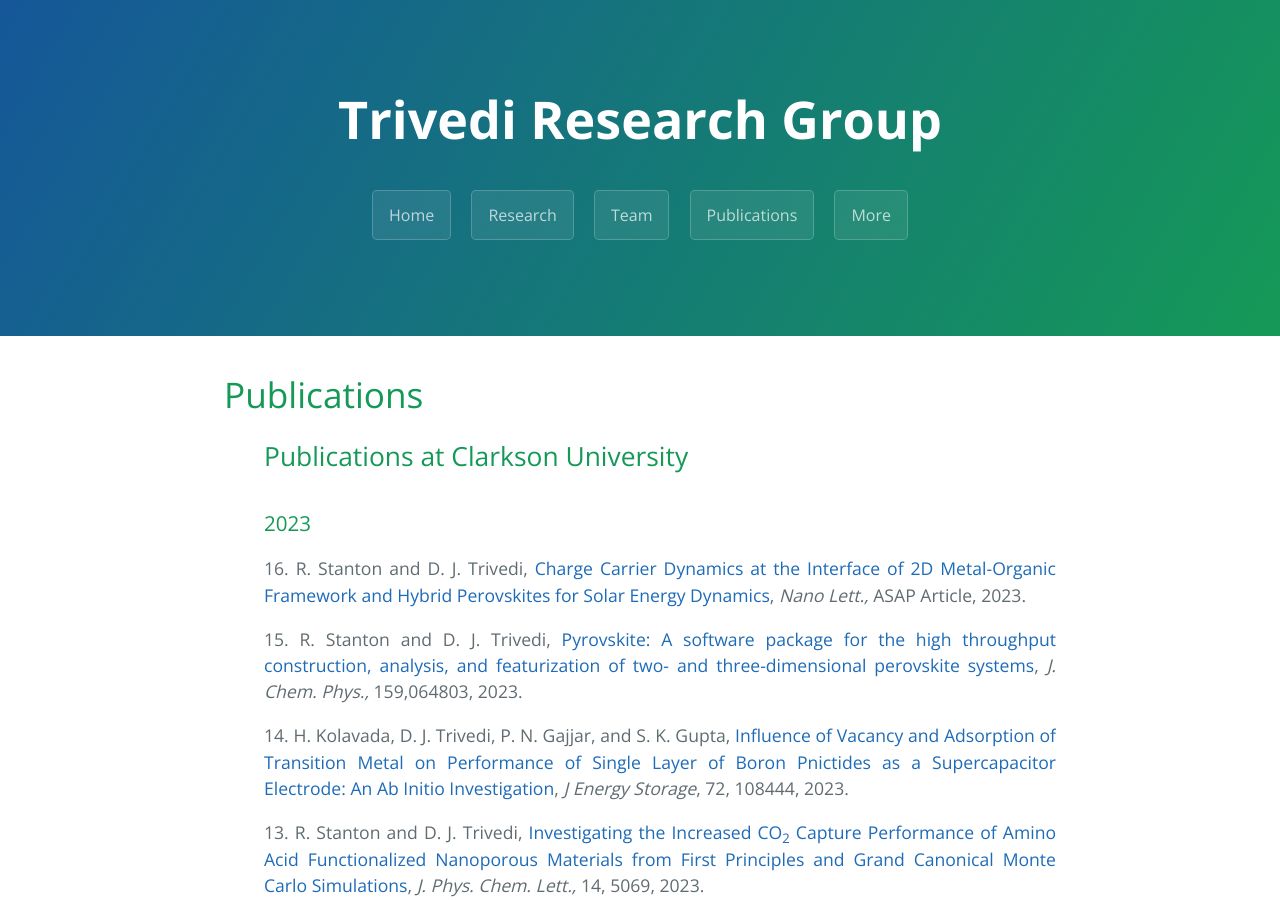
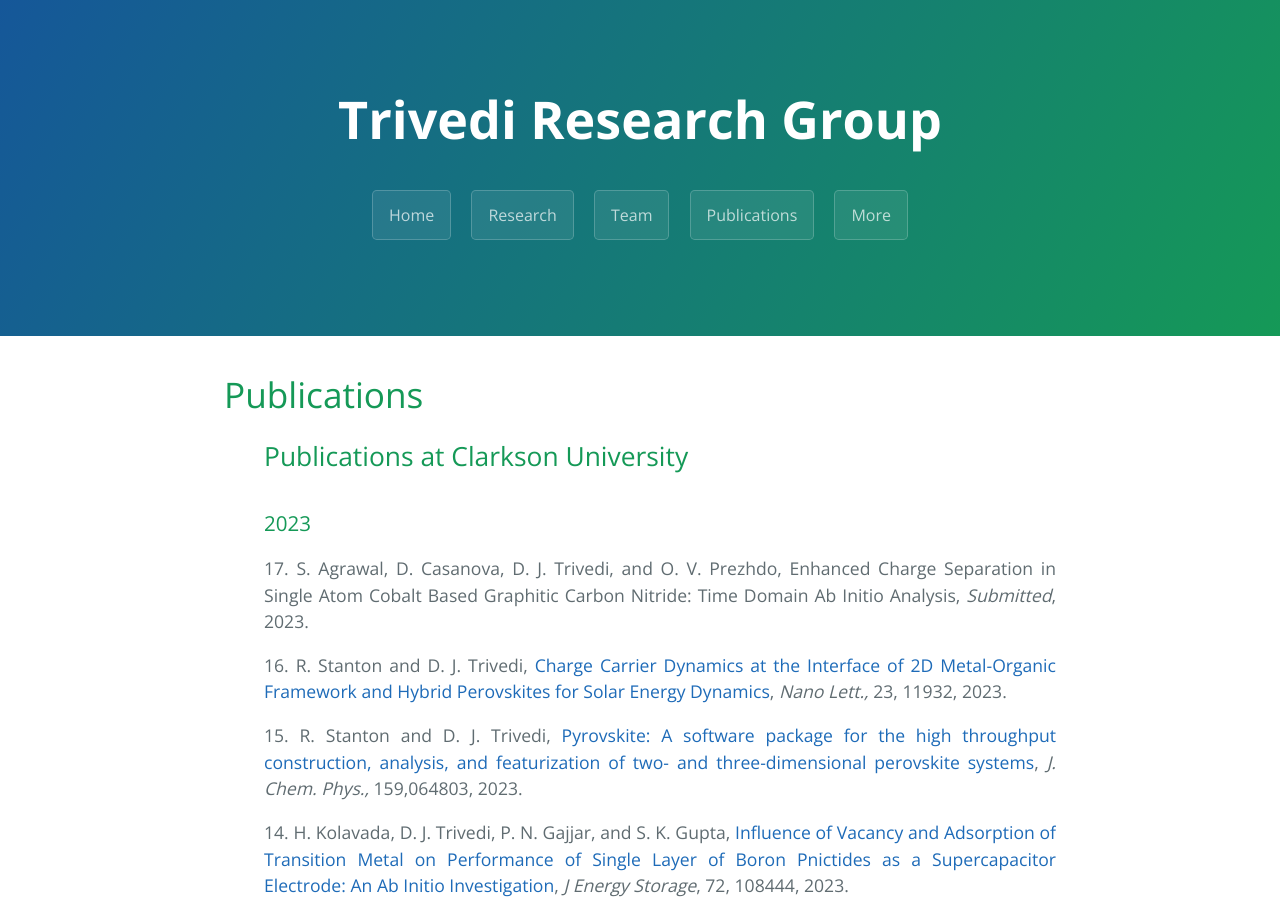
Before and after one commit to dharatrivedi/dharatrivedi.github.io, a Jekyll site: the page built from publication.html, in a window 1280 px wide and 900 px high. Built offline with Jekyll 4.4.1, drawn with Linux system fonts in a browser that asks for light colours.

Commit message:
Update publication.html

```diff
--- a/publication.html
+++ b/publication.html
@@ -8,7 +8,9 @@ title: {{ site.name }}
   <ul class="clearfix" style="text-align:justify">
     <h2>Publications at Clarkson University</h2>
     <h3>2023</h3>
-     16. R. Stanton and D. J. Trivedi, <a href="https://doi.org/10.1021/acs.nanolett.3c04054">Charge Carrier Dynamics at the Interface of 2D Metal-Organic Framework and Hybrid Perovskites for Solar Energy Dynamics</a>, <i> Nano Lett.,</i> ASAP Article, 2023.
+     17. S. Agrawal, D. Casanova, D. J. Trivedi, and O. V. Prezhdo, Enhanced Charge Separation in Single Atom Cobalt Based Graphitic Carbon Nitride: Time Domain Ab Initio Analysis, <i> Submitted</i>, 2023.
+          <p> </p>
+     16. R. Stanton and D. J. Trivedi, <a href="https://doi.org/10.1021/acs.nanolett.3c04054">Charge Carrier Dynamics at the Interface of 2D Metal-Organic Framework and Hybrid Perovskites for Solar Energy Dynamics</a>, <i> Nano Lett.,</i> 23, 11932, 2023.
           <p> </p>
      15. R. Stanton and D. J. Trivedi, <a href="https://doi.org/10.1063/5.0159407">Pyrovskite: A software package for the high throughput construction, analysis, and featurization of two- and three-dimensional perovskite systems</a>, <i> J. Chem. Phys.,</i> 159,064803, 2023.
           <p> </p>
```
